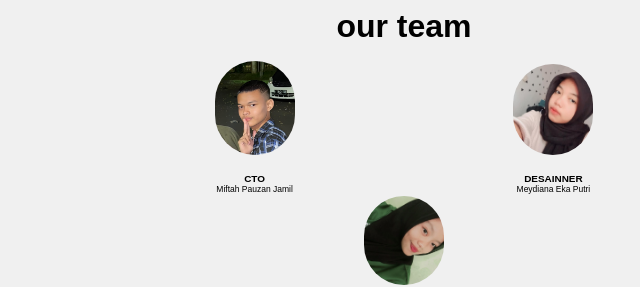
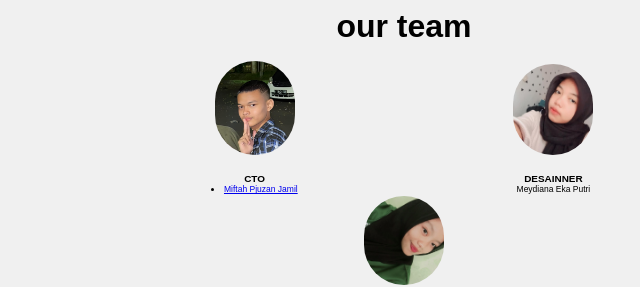
Before and after one commit to star-light-company/star-light-company.github.io, a plain HTML site: page index.html in a window 1280 px wide. Shown: the part 1562-1849 px from the top of the page, 236-876 px from the left. Drawn offline with Linux system fonts and the light colour scheme.

Commit message:
index.html

```diff
--- a/index.html
+++ b/index.html
@@ -59,7 +59,7 @@
            <div class="service">
                     <img src="mip.jpg" alt="service 2">
                     <h3>CTO</h3>
-                    <p>Miftah Pauzan Jamil</p>
+                    <li><a href="miftahpj.github.io">Miftah Pjuzan Jamil</a> </li>
            </div>
            <div class="service">
                     <img src="mey.jpg" alt="service 3">
```
